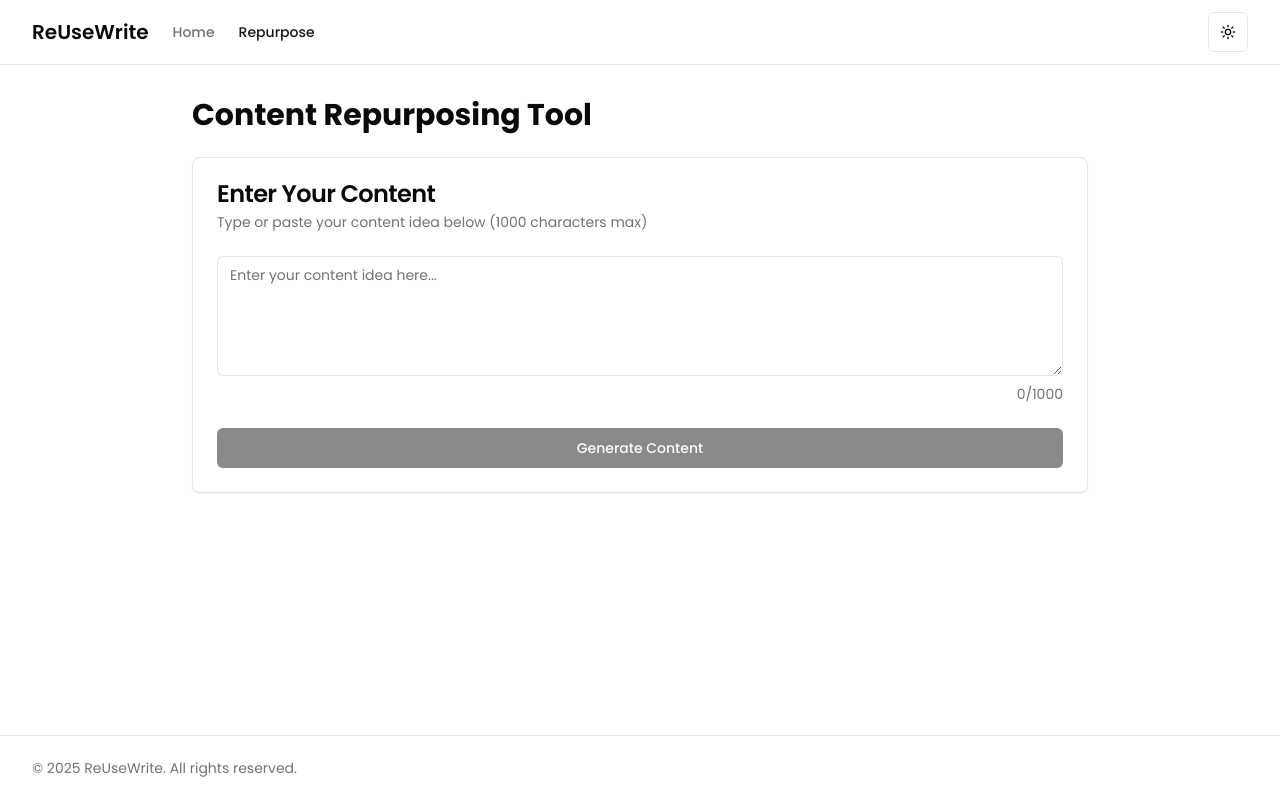
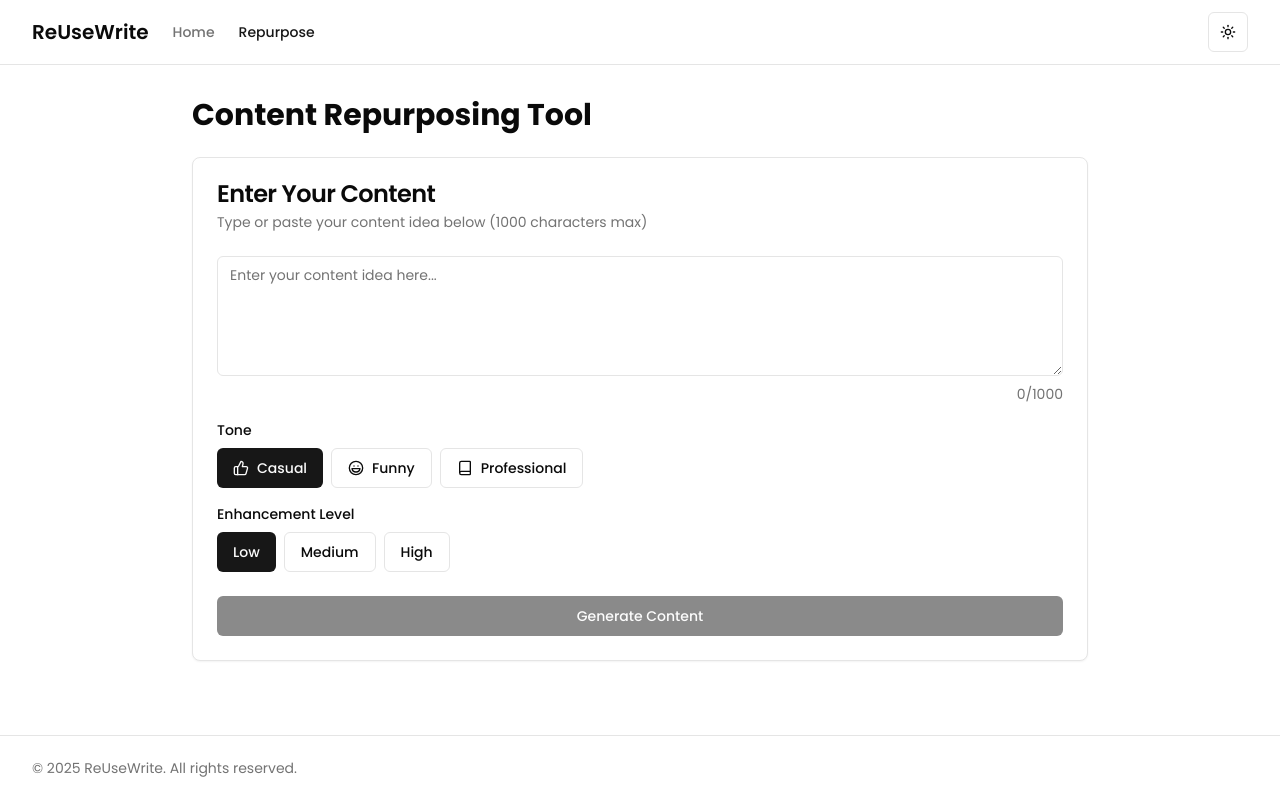
Before and after one commit to Totenem/ReUseWrite, a Next.js app: page /repurpose in a window 1280 px wide. Built offline with nearby package versions, Linux system fonts and the light colour scheme.

Commit message:
add: added buttons for tone and level of enchanments

```diff
--- a/app/repurpose/page.tsx
+++ b/app/repurpose/page.tsx
@@ -8,8 +8,9 @@ import { Button } from "@/components/ui/button"
 import { Textarea } from "@/components/ui/textarea"
 import { Card, CardContent, CardDescription, CardFooter, CardHeader, CardTitle } from "@/components/ui/card"
 import { Tabs, TabsContent, TabsList, TabsTrigger } from "@/components/ui/tabs"
-import { Copy, Facebook, Instagram, Loader2, Twitter } from "lucide-react"
+import { Copy, Facebook, Instagram, Loader2, Twitter, Laugh, ThumbsUp, Book} from "lucide-react"
 import { useToast } from "@/hooks/use-toast"
+import { METHODS } from "http"
 
 type PlatformResult = {
   twitter_result: string
@@ -23,6 +24,9 @@ export default function RepurposePage() {
   const [isLoading, setIsLoading] = useState(false)
   const [results, setResults] = useState<PlatformResult | null>(null)
   const [error, setError] = useState<string | null>(null)
+  const [tone, setTone] = useState("casual")
+  const [emojis, setEmojis] = useState("low")
+  const [enhancements, setEnhancements] = useState("low")
   const { toast } = useToast()
 
   const handleInputChange = (e: React.ChangeEvent<HTMLTextAreaElement>) => {
@@ -43,7 +47,7 @@ export default function RepurposePage() {
     try {
       // Encode the text for URL
       const encodedText = encodeURIComponent(inputText.trim())
-      const response = await fetch(`https://repuposing-tool-backend.vercel.app/results/${encodedText}`)
+      const response = await fetch(`https://repuposing-tool-backend.vercel.app/results/${encodedText}/${tone}/${enhancements}`, {method: "POST"})
       const data = await response.json()
 
       if (data.error) {
@@ -92,6 +96,63 @@ export default function RepurposePage() {
                 <span>{error && <p className="text-destructive">{error}</p>}</span>
                 <span>{inputText.length}/1000</span>
               </div>
+                <div className="space-y-4 mt-4">
+                  {/* Tone Buttons */}
+                  <div className="space-y-2">
+                    <h3 className="text-sm font-medium">Tone</h3>
+                    <div className="flex flex-wrap gap-2">
+                      <Button
+                        variant={tone === "casual" ? "default" : "outline"}
+                        onClick={() => setTone("casual")}
+                        className="flex items-center gap-2"
+                      >
+                        <ThumbsUp className="h-4 w-4" />
+                        Casual
+                      </Button>
+                      <Button
+                        variant={tone === "funny" ? "default" : "outline"}
+                        onClick={() => setTone("funny")}
+                        className="flex items-center gap-2"
+                      >
+                        <Laugh className="h-4 w-4" />
+                        Funny
+                      </Button>
+                      <Button
+                        variant={tone === "professional" ? "default" : "outline"}
+                        onClick={() => setTone("professional")}
+                        className="flex items-center gap-2"
+                      >
+                        <Book className="h-4 w-4" />
+                        Professional
+                      </Button>
+                    </div>
+                  </div>
+
+                  {/* Amount of Enhancements */}
+                  <div className="space-y-2">
+                    <h3 className="text-sm font-medium">Enhancement Level</h3>
+                    <div className="flex flex-wrap gap-2">
+                      <Button
+                        variant={enhancements === "low" ? "default" : "outline"}
+                        onClick={() => setEnhancements("low")}
+                      >
+                        Low
+                      </Button>
+                      <Button
+                        variant={enhancements === "medium" ? "default" : "outline"}
+                        onClick={() => setEnhancements("medium")}
+                      >
+                        Medium
+                      </Button>
+                      <Button
+                        variant={enhancements === "high" ? "default" : "outline"}
+                        onClick={() => setEnhancements("high")}
+                      >
+                        High
+                      </Button>
+                    </div>
+                  </div>
+                </div>
             </CardContent>
             <CardFooter>
               <Button onClick={handleSubmit} disabled={isLoading || inputText.length === 0} className="w-full">
```
Also changed, not shown: 1 other file (tests, documents, lock files or other folders).
